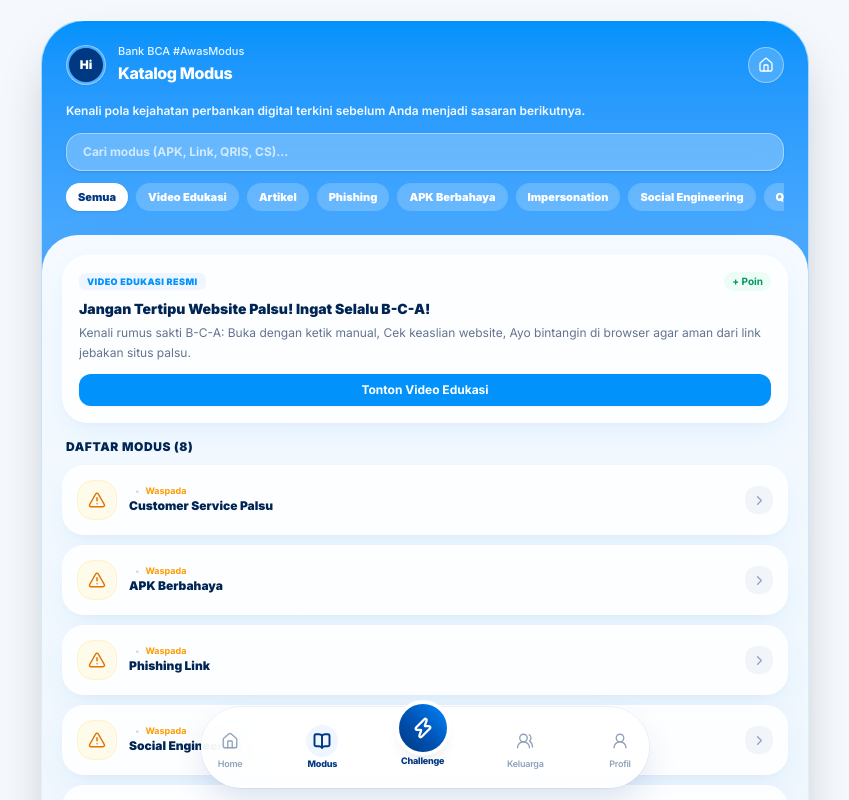
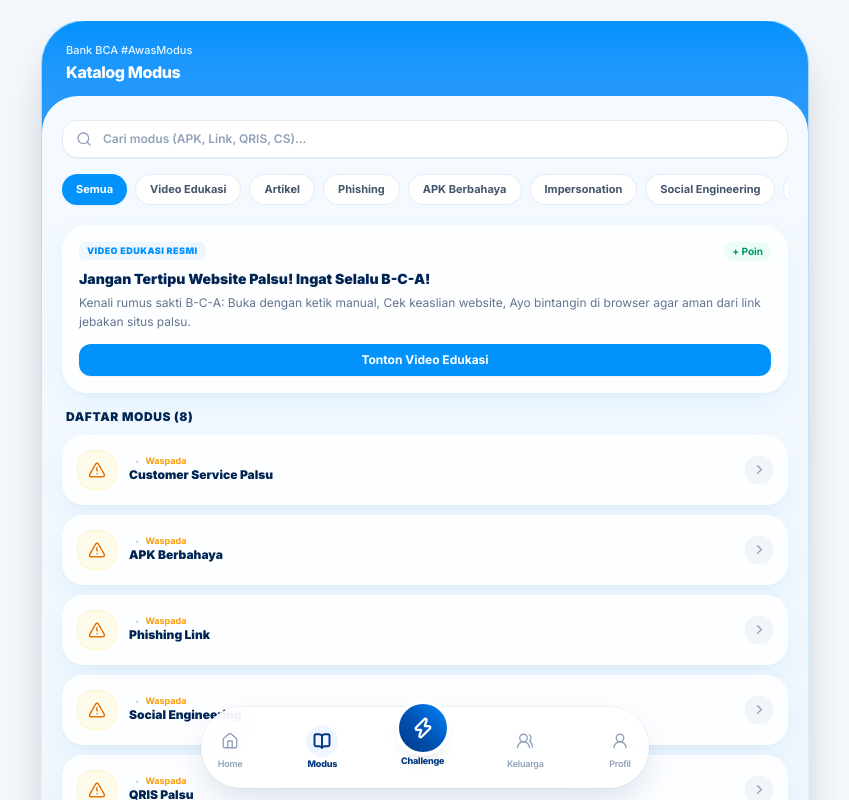
Before and after one commit to ryzmo/kenalimodus, a Next.js app: page /modus in a window 1280 px wide. Shown: the top 800 px of the page, without its empty margins (215-1064 px from the left). Built offline with nearby package versions, Linux system fonts and the light colour scheme.

Commit message:
style: clean up sub-page headers, remove home/Hi avatar, and integrate search into bottom sheet

```diff
--- a/src/components/AppHeader.jsx
+++ b/src/components/AppHeader.jsx
@@ -4,15 +4,6 @@ import Icon from "./Icon"
 export default function AppHeader({ title = "Kenali Modus", subtitle = "Bank BCA" }) {
   return (
     <div className="px-6 pt-6 pb-3 flex items-center justify-between text-white z-20">
-      <div className="flex items-center gap-3">
-        <Link
-          href="/"
-          className="h-10 w-10 rounded-full bg-white/20 p-0.5 border border-white/40 shadow-xs flex items-center justify-center text-white active:scale-95 transition"
-        >
-          <div className="h-full w-full rounded-full bg-[#003882] flex items-center justify-center text-white font-black text-xs">
-            Hi
-          </div>
-        </Link>
       <div>
         <div className="text-[11px] font-medium text-white/90 leading-none">
           {subtitle}
@@ -22,14 +13,5 @@ export default function AppHeader({ title = "Kenali Modus", subtitle = "Bank BCA
         </h1>
       </div>
     </div>
-
-      <Link
-        href="/"
-        className="h-9 w-9 rounded-full bg-white/20 backdrop-blur-md border border-white/40 flex items-center justify-center text-white shadow-xs active:scale-95 transition"
-        aria-label="Kembali ke Beranda"
-      >
-        <Icon name="Home" size={16} />
-      </Link>
-    </div>
   )
 }
--- a/src/pages/modus.js
+++ b/src/pages/modus.js
@@ -71,34 +71,34 @@ export default function ModusPage() {
 
         <AppHeader title="Katalog Modus" subtitle="Bank BCA #AwasModus" />
 
-        {/* Top Header Summary in Sky Blue area */}
-        <section className="px-6 pt-1 pb-5 text-white">
-          <p className="text-xs font-semibold text-white/95 leading-relaxed">
-            Kenali pola kejahatan perbankan digital terkini sebelum Anda menjadi sasaran berikutnya.
-          </p>
+        {/* BOTTOM SHEET: Pure White Curved Content Panel */}
+        <main className="flex-1 bg-gradient-to-b from-[#f4faff] to-[#edf5fc] rounded-t-[36px] px-5 pt-6 space-y-4 shadow-2xl">
 
-          {/* Search Box with Glassmorphism */}
-          <div className="mt-3 relative">
+          {/* Search Box in Content Area */}
+          <div className="relative">
+            <div className="pointer-events-none absolute inset-y-0 left-0 flex items-center pl-3.5 text-slate-400">
+              <Icon name="Search" size={16} />
+            </div>
             <input
               type="text"
               value={searchQuery}
               onChange={(e) => setSearchQuery(e.target.value)}
               placeholder="Cari modus (APK, Link, QRIS, CS)..."
-              className="w-full rounded-2xl bg-white/25 backdrop-blur-md border border-white/40 px-4 py-2.5 text-xs font-bold text-white placeholder:text-white/70 shadow-sm focus:outline-none focus:bg-white/35"
+              className="w-full rounded-2xl bg-white border border-slate-200/80 py-2.5 pl-10 pr-9 text-xs font-semibold text-[#002554] placeholder:text-slate-400 shadow-2xs focus:border-[#0292fc] focus:outline-none"
             />
             {searchQuery && (
               <button
                 type="button"
                 onClick={() => setSearchQuery("")}
-                className="absolute right-3 top-2.5 text-xs text-white/80"
+                className="absolute right-3 top-2.5 text-xs text-slate-400 hover:text-slate-600"
               >
                 ✕
               </button>
             )}
           </div>
 
-          {/* Category Filter Pills */}
-          <div className="mt-3 flex gap-2 overflow-x-auto pb-1 hide-scrollbar">
+          {/* Category Filter Pills in Content Area */}
+          <div className="flex gap-2 overflow-x-auto pb-1 hide-scrollbar">
             {["Semua", "Video Edukasi", "Artikel", ...MODUS_CATEGORIES.filter((c) => c !== "Semua")].map((category) => {
               const active = selectedCategory === category
               return (
@@ -106,10 +106,10 @@ export default function ModusPage() {
                   key={category}
                   type="button"
                   onClick={() => setSelectedCategory(category)}
-                  className={`shrink-0 rounded-full px-3 py-1.5 text-[11px] font-black transition ${
+                  className={`shrink-0 rounded-full px-3.5 py-1.5 text-[11px] font-bold transition ${
                     active
-                      ? "bg-white text-[#003882] shadow-sm"
-                      : "bg-white/20 text-white hover:bg-white/30"
+                      ? "bg-[#0292fc] text-white shadow-xs"
+                      : "bg-white text-slate-600 hover:bg-slate-50 border border-slate-200/80"
                   }`}
                 >
                   {category}
@@ -117,10 +117,6 @@ export default function ModusPage() {
               )
             })}
           </div>
-        </section>
-
-        {/* BOTTOM SHEET: Pure White Curved Content Panel */}
-        <main className="flex-1 bg-gradient-to-b from-[#f4faff] to-[#edf5fc] rounded-t-[36px] px-5 pt-5 space-y-4 shadow-2xl">
 
           {/* Main Video Highlight Card if in Semua / Video */}
           {(selectedCategory === "Semua" || selectedCategory === "Video Edukasi") && mainVideo && (
```
Lines whose indentation alone changed are shown as unchanged.
